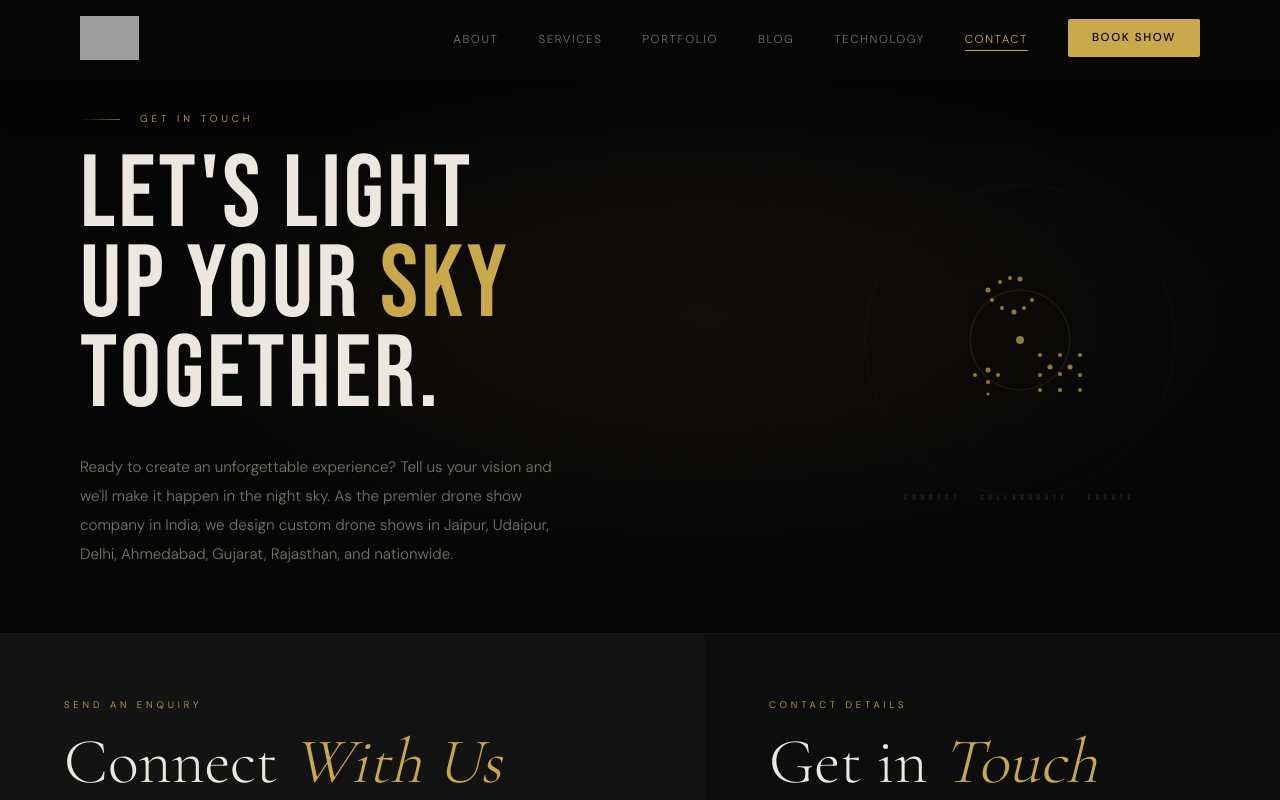
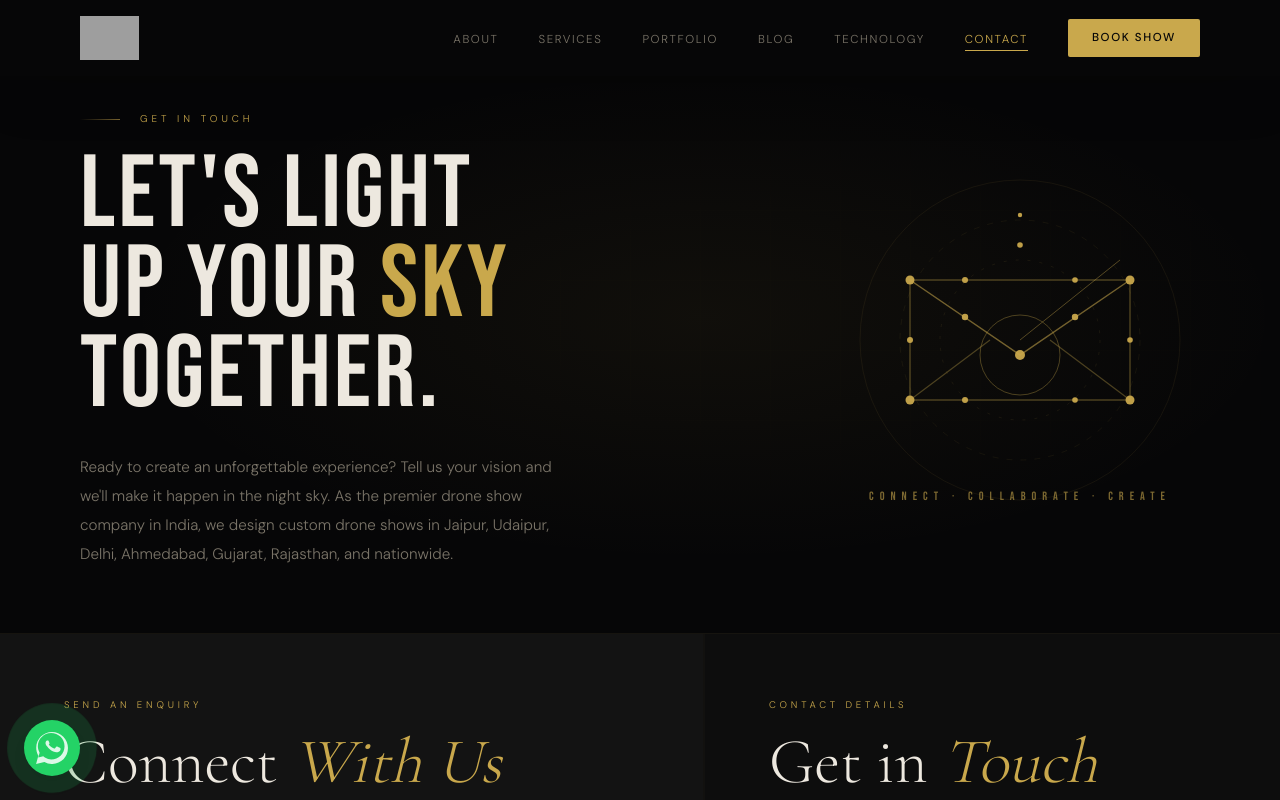
Before and after one commit to flybitdynamics/flybitnew, a Next.js app: page /contact in a window 1280 px wide. Shown: the top 800 px of the page. Built offline with nearby package versions, Linux system fonts and the light colour scheme; no server answers; grey boxes are pictures that could not be loaded.

Commit message:
new changes

```diff
--- a/src/app/layout.tsx
+++ b/src/app/layout.tsx
@@ -46,6 +46,8 @@ export const metadata: Metadata = {
   }
 };
 
+import WhatsAppButton from "@/components/WhatsAppButton";
+
 export default function RootLayout({
   children,
 }: Readonly<{
@@ -62,6 +64,7 @@ export default function RootLayout({
         suppressHydrationWarning
       >
         {children}
+        <WhatsAppButton />
       </body>
     </html>
   );
--- a/src/components/Hero.tsx
+++ b/src/components/Hero.tsx
@@ -216,7 +216,7 @@ export default function Hero({ onOpenModal }: HeroProps) {
       </svg>
 
       {/* Hero Content */}
-      <div className="relative z-10 text-left px-6 md:px-20 max-w-[1440px] w-full mx-auto select-none">
+      <div className="relative z-10 text-left px-6 md:px-20 max-w-[1440px] w-full mx-auto select-none pt-6">
         <div className="text-[0.65rem] tracking-[0.4em] uppercase text-gold mb-10 flex items-center justify-start gap-4 font-sans">
           <span className="w-10 h-[1px] bg-gold-dim" />
           India's Premier Drone Light Show Company
--- /dev/null
+++ b/src/components/WhatsAppButton.tsx
@@ -0,0 +1,31 @@
+'use client';
+
+import React from 'react';
+
+export default function WhatsAppButton() {
+  const phoneNumber = '919979850863';
+  const message = 'Hi, I want the enquiry for the drone show in ';
+  const whatsappUrl = `https://wa.me/${phoneNumber}?text=${encodeURIComponent(message)}`;
+
+  return (
+    <a
+      href={whatsappUrl}
+      target="_blank"
+      rel="noopener noreferrer"
+      className="fixed left-6 bottom-6 z-50 flex items-center justify-center w-14 h-14 bg-[#25D366] text-white rounded-full shadow-lg hover:bg-[#20ba5a] hover:scale-110 transition-all duration-300 group md:cursor-none"
+      aria-label="Contact us on WhatsApp"
+    >
+      {/* Pulsing Outer Ring */}
+      <span className="absolute inset-0 rounded-full bg-[#25D366]/40 animate-ping group-hover:animate-none pointer-events-none" />
+
+      {/* WhatsApp SVG Icon */}
+      <svg
+        viewBox="0 0 24 24"
+        className="w-8 h-8 fill-current"
+        xmlns="http://www.w3.org/2000/svg"
+      >
+        <path d="M.057 24l1.687-6.163c-1.041-1.804-1.588-3.849-1.587-5.946C.06 5.348 5.397.01 12.008.01c3.202.001 6.212 1.246 8.477 3.514 2.266 2.268 3.507 5.28 3.505 8.484-.004 6.657-5.34 11.997-11.953 11.997-2.005-.001-3.973-.502-5.724-1.458L0 24zm6.59-4.846c1.6.95 3.188 1.449 4.795 1.451 5.485.002 9.948-4.463 9.95-9.954.002-2.66-1.033-5.159-2.915-7.04C16.5 1.77 14.007.788 11.347.788 5.862.788 1.4 5.253 1.398 10.743c-.001 1.684.453 3.327 1.319 4.76l-.999 3.648 3.73-.977zm11.367-7.23c-.31-.155-1.837-.906-2.121-.997-.285-.093-.491-.137-.699.155-.207.293-.802.997-.983 1.205-.18.208-.361.23-.671.077-1.11-.51-2.014-.925-2.793-1.602-.634-.552-.962-1.206-1.066-1.361-.103-.155-.012-.239.066-.316.07-.07.155-.18.232-.27.078-.09.104-.154.156-.258.05-.103.025-.195-.013-.273-.038-.077-.492-1.189-.672-1.62-.176-.426-.37-.367-.508-.374-.13-.007-.28-.008-.429-.008-.15 0-.393.056-.598.28-.205.224-.783.766-.783 1.867 0 1.1 1.002 2.164 1.14 2.35 1.4 1.86 2.49 3.01 4.65 3.86 1.47.58 2.37.59 3.22.46.72-.1 1.838-.75 2.096-1.44.258-.69.258-1.28.18-1.4-.078-.12-.285-.2-.595-.35z" />
+      </svg>
+    </a>
+  );
+}
--- a/src/components/WhyChooseUs.tsx
+++ b/src/components/WhyChooseUs.tsx
@@ -38,7 +38,8 @@ export default function WhyChooseUs({ onOpenModal }: WhyChooseUsProps) {
       modalDesc: 'From the initial consultation, storyboard conceptualization, script creation, regulatory clearances, setup, rehearsal, to the actual live performance, FLYBIT handles it all. You just sit back and enjoy.',
       icon: (
         <svg className="w-8 h-8 text-gold" viewBox="0 0 24 24" fill="none" stroke="currentColor" strokeWidth="1.5">
-          <path strokeLinecap="round" strokeLinejoin="round" d="M18 18.72a9.094 9.094 0 003.741-.479 3 3 0 00-4.682-2.72m.94 3.198l.001.031c0 .225-.012.447-.037.666A11.944 11.944 0 0112 21c-2.17 0-4.207-.576-5.963-1.584A6.062 6.062 0 016 18.719m12 0a5.97 5.97 0 00-.75-2.985m-.99-2.34A9.054 9.054 0 0012 13c-2.207 0-4.248.788-5.84 2.1l-.007.006m13.203-3.21a3 3 0 11-4.242-4.243M8.9 9.06a3 3 0 11-4.243-4.243m12.44 15.312a10.89 10.89 0 00-1.214-3.228m-5.137-4.898a3 3 0 00-2.247-2.114m0 0A12.013 12.013 0 0012 12c.075 0 .15-.001.224-.002m0 0a12.025 12.025 0 003.023-.243m0 0a3 3 0 00-2.248-2.114" />
+          <path strokeLinecap="round" strokeLinejoin="round" d="M19.5 12c0-1.232-.046-2.453-.138-3.662a4.006 4.006 0 00-3.7-3.7 48.656 48.656 0 00-7.324 0 4.006 4.006 0 00-3.7 3.7c-.017.22-.032.441-.046.662M19.5 12l-1.5-1.5M19.5 12l1.5-1.5M4 12c0 1.232.046 2.453.138 3.662a4.006 4.006 0 003.7 3.7 48.656 48.656 0 007.324 0 4.006 4.006 0 003.7-3.7c.017-.22.032-.441.046-.662M4 12l-1.5 1.5M4 12l1.5 1.5" />
+          <path strokeLinecap="round" strokeLinejoin="round" d="M9 12l2 2 4-4" />
         </svg>
       ),
     },
--- a/src/components/contact/ContactMain.tsx
+++ b/src/components/contact/ContactMain.tsx
@@ -189,7 +189,7 @@ export default function ContactMain() {
 
                   <input
                     type="email"
-                    placeholder="your@email.com"
+                    placeholder="your@gmail.com"
                     value={formData.email}
                     onChange={(e) => handleInputChange('email', e.target.value)}
                     className="form-input bg-dark-3 border text-text px-5 py-3.5 font-sans text-[0.85rem] rounded-[2px] outline-none transition-all w-full"
--- a/src/components/contact/HeroContact.tsx
+++ b/src/components/contact/HeroContact.tsx
@@ -49,112 +49,74 @@ export default function HeroContact() {
         <div className="flex justify-center lg:justify-end">
           <div className="relative w-[360px] h-[360px] pointer-events-none">
             <svg width="360" height="360" viewBox="0 0 360 360" fill="none">
-              <circle cx="180" cy="180" r="155" stroke="rgba(201,168,76,0.04)" strokeWidth="1" />
-              <circle cx="180" cy="180" r="115" stroke="rgba(201,168,76,0.06)" strokeWidth="0.5" strokeDasharray="4 6" />
-              <circle cx="180" cy="180" r="72" stroke="rgba(201,168,76,0.07)" strokeWidth="0.5" strokeDasharray="2 8" />
+              {/* Outer glowing grid circles */}
+              <circle cx="180" cy="180" r="160" stroke="rgba(201,168,76,0.08)" strokeWidth="1" />
+              <circle cx="180" cy="180" r="120" stroke="rgba(201,168,76,0.14)" strokeWidth="0.5" strokeDasharray="6 8" />
+              <circle cx="180" cy="180" r="80" stroke="rgba(201,168,76,0.18)" strokeWidth="0.5" strokeDasharray="3 9" />
 
-              {/* Phone icon in drone dots */}
-              <g fill="rgba(201,168,76,0.7)">
-                <circle cx="148" cy="130" r="2.5">
-                  <animate attributeName="opacity" values="0.3;1;0.3" dur="2.8s" repeatCount="indefinite" />
+              {/* Glowing radar scan line (rotating) */}
+              <line x1="180" y1="180" x2="280" y2="100" stroke="rgba(201,168,76,0.4)" strokeWidth="1">
+                <animateTransform attributeName="transform" type="rotate" from="0 180 180" to="360 180 180" dur="8s" repeatCount="indefinite" />
+              </line>
+
+              {/* Swarm lines forming a glowing 3D envelope */}
+              <path d="M70 120h220v120H70z" stroke="rgba(201,168,76,0.35)" strokeWidth="1.5" />
+              <path d="M70 120l110 75 110-75" stroke="rgba(201,168,76,0.55)" strokeWidth="1.5" />
+              <path d="M70 240l80-60M290 240l-80-60" stroke="rgba(201,168,76,0.35)" strokeWidth="1.2" />
+
+              {/* Drone swarm coordinates highlighting the envelope shape */}
+              <g fill="rgba(201,168,76,0.95)">
+                {/* Main corners */}
+                <circle cx="70" cy="120" r="4.5">
+                  <animate attributeName="opacity" values="0.4;1;0.4" dur="2s" repeatCount="indefinite" />
                 </circle>
-                <circle cx="160" cy="122" r="2">
-                  <animate attributeName="opacity" values="1;0.3;1" dur="3.1s" repeatCount="indefinite" />
+                <circle cx="290" cy="120" r="4.5">
+                  <animate attributeName="opacity" values="1;0.4;1" dur="2.3s" repeatCount="indefinite" />
                 </circle>
-                <circle cx="170" cy="118" r="2">
-                  <animate attributeName="opacity" values="0.5;1;0.5" dur="2.4s" repeatCount="indefinite" />
+                <circle cx="70" cy="240" r="4.5">
+                  <animate attributeName="opacity" values="0.5;1;0.5" dur="1.8s" repeatCount="indefinite" />
                 </circle>
-                <circle cx="180" cy="119" r="2.5">
-                  <animate attributeName="opacity" values="0.2;0.9;0.2" dur="3.3s" repeatCount="indefinite" />
-                </circle>
-                <circle cx="152" cy="140" r="2">
-                  <animate attributeName="opacity" values="0.7;0.2;0.7" dur="2.7s" repeatCount="indefinite" />
-                </circle>
-                <circle cx="162" cy="148" r="2">
-                  <animate attributeName="opacity" values="0.4;1;0.4" dur="3.5s" repeatCount="indefinite" />
-                </circle>
-                <circle cx="174" cy="152" r="2.5">
-                  <animate attributeName="opacity" values="1;0.4;1" dur="2.6s" repeatCount="indefinite" />
-                </circle>
-                <circle cx="184" cy="148" r="2">
-                  <animate attributeName="opacity" values="0.3;0.8;0.3" dur="3s" repeatCount="indefinite" />
-                </circle>
-                <circle cx="192" cy="140" r="2">
-                  <animate attributeName="opacity" values="0.8;0.2;0.8" dur="2.9s" repeatCount="indefinite" />
+                <circle cx="290" cy="240" r="4.5">
+                  <animate attributeName="opacity" values="1;0.5;1" dur="2.1s" repeatCount="indefinite" />
                 </circle>
 
-                {/* Envelope shape */}
-                <circle cx="200" cy="195" r="2">
-                  <animate attributeName="opacity" values="0.4;1;0.4" dur="3.2s" repeatCount="indefinite" />
-                </circle>
-                <circle cx="220" cy="195" r="2">
-                  <animate attributeName="opacity" values="1;0.3;1" dur="2.5s" repeatCount="indefinite" />
-                </circle>
-                <circle cx="240" cy="195" r="2">
-                  <animate attributeName="opacity" values="0.3;0.9;0.3" dur="3.6s" repeatCount="indefinite" />
-                </circle>
-                <circle cx="200" cy="215" r="2">
-                  <animate attributeName="opacity" values="0.7;0.2;0.7" dur="2.3s" repeatCount="indefinite" />
-                </circle>
-                <circle cx="240" cy="215" r="2">
-                  <animate attributeName="opacity" values="0.2;1;0.2" dur="3.4s" repeatCount="indefinite" />
-                </circle>
-                <circle cx="200" cy="230" r="2">
-                  <animate attributeName="opacity" values="0.9;0.3;0.9" dur="2.7s" repeatCount="indefinite" />
-                </circle>
-                <circle cx="220" cy="230" r="2">
-                  <animate attributeName="opacity" values="0.5;1;0.5" dur="3.1s" repeatCount="indefinite" />
-                </circle>
-                <circle cx="240" cy="230" r="2">
-                  <animate attributeName="opacity" values="0.1;0.8;0.1" dur="2.8s" repeatCount="indefinite" />
+                {/* Envelope fold center */}
+                <circle cx="180" cy="195" r="5">
+                  <animate attributeName="opacity" values="0.3;1;0.3" dur="1.5s" repeatCount="indefinite" />
                 </circle>
 
-                {/* V fold */}
-                <circle cx="210" cy="207" r="2.5">
-                  <animate attributeName="opacity" values="0.6;1;0.6" dur="2.2s" repeatCount="indefinite" />
+                {/* Intermediate grid points */}
+                <circle cx="125" cy="120" r="3"><animate attributeName="opacity" values="0.3;1;0.3" dur="2.2s" repeatCount="indefinite" /></circle>
+                <circle cx="235" cy="120" r="2.8"><animate attributeName="opacity" values="1;0.3;1" dur="2.4s" repeatCount="indefinite" /></circle>
+                <circle cx="70" cy="180" r="3"><animate attributeName="opacity" values="0.2;0.8;0.2" dur="2.1s" repeatCount="indefinite" /></circle>
+                <circle cx="290" cy="180" r="2.8"><animate attributeName="opacity" values="0.8;0.2;0.8" dur="2.5s" repeatCount="indefinite" /></circle>
+                <circle cx="125" cy="240" r="3"><animate attributeName="opacity" values="0.4;1;0.4" dur="1.9s" repeatCount="indefinite" /></circle>
+                <circle cx="235" cy="240" r="2.8"><animate attributeName="opacity" values="1;0.4;1" dur="2.3s" repeatCount="indefinite" /></circle>
+
+                <circle cx="125" cy="157" r="3.2"><animate attributeName="opacity" values="0.6;1;0.6" dur="1.7s" repeatCount="indefinite" /></circle>
+                <circle cx="235" cy="157" r="3.2"><animate attributeName="opacity" values="1;0.6;1" dur="2s" repeatCount="indefinite" /></circle>
+
+                {/* Rising signal/transmission coordinates */}
+                <circle cx="180" cy="85" r="2.8">
+                  <animate attributeName="opacity" values="0.2;1;0.2" dur="2.2s" repeatCount="indefinite" />
                 </circle>
-                <circle cx="220" cy="214" r="2">
-                  <animate attributeName="opacity" values="1;0.4;1" dur="3s" repeatCount="indefinite" />
-                </circle>
-                <circle cx="230" cy="207" r="2.5">
-                  <animate attributeName="opacity" values="0.3;0.7;0.3" dur="2.6s" repeatCount="indefinite" />
-                </circle>
-
-                {/* Location pin */}
-                <circle cx="135" cy="215" r="2">
-                  <animate attributeName="opacity" values="0.5;1;0.5" dur="3.3s" repeatCount="indefinite" />
-                </circle>
-                <circle cx="148" cy="210" r="2.5">
-                  <animate attributeName="opacity" values="0.2;0.9;0.2" dur="2.5s" repeatCount="indefinite" />
-                </circle>
-                <circle cx="158" cy="215" r="2">
-                  <animate attributeName="opacity" values="0.8;0.2;0.8" dur="3.7s" repeatCount="indefinite" />
-                </circle>
-                <circle cx="148" cy="222" r="2">
-                  <animate attributeName="opacity" values="0.4;1;0.4" dur="2.9s" repeatCount="indefinite" />
-                </circle>
-                <circle cx="148" cy="234" r="1.5">
-                  <animate attributeName="opacity" values="1;0.3;1" dur="2.4s" repeatCount="indefinite" />
-                </circle>
-
-                {/* Center pulse */}
-                <circle cx="180" cy="180" r="4">
-                  <animate attributeName="opacity" values="0.4;1;0.4" dur="2s" repeatCount="indefinite" />
+                <circle cx="180" cy="55" r="2.2">
+                  <animate attributeName="opacity" values="0.1;0.8;0.1" dur="2.6s" repeatCount="indefinite" />
                 </circle>
               </g>
 
-              {/* Orbit pulse */}
-              <circle cx="180" cy="180" r="50" stroke="rgba(201,168,76,0.15)" strokeWidth="1" fill="none">
-                <animate attributeName="r" values="20;70" dur="3s" repeatCount="indefinite" />
-                <animate attributeName="opacity" values="0.8;0" dur="3s" repeatCount="indefinite" />
+              {/* Pulsing signal wave */}
+              <circle cx="180" cy="195" r="40" stroke="rgba(201,168,76,0.35)" strokeWidth="1" fill="none">
+                <animate attributeName="r" values="15;70" dur="2.5s" repeatCount="indefinite" />
+                <animate attributeName="opacity" values="0.8;0" dur="2.5s" repeatCount="indefinite" />
               </circle>
 
               <text
                 x="180"
                 y="340"
                 textAnchor="middle"
-                fill="rgba(201,168,76,0.18)"
-                className="font-bebas text-[8px] tracking-[5px]"
+                fill="rgba(201,168,76,0.6)"
+                className="font-bebas text-[12px] tracking-[6px]"
               >
                 CONNECT · COLLABORATE · CREATE
               </text>
```
Also changed, not shown: src/components/services/ServicesFilterDetailed.tsx (+8 -3 lines).
